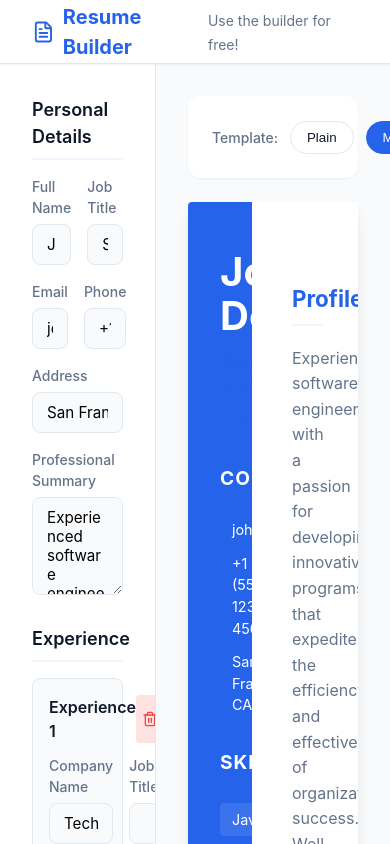
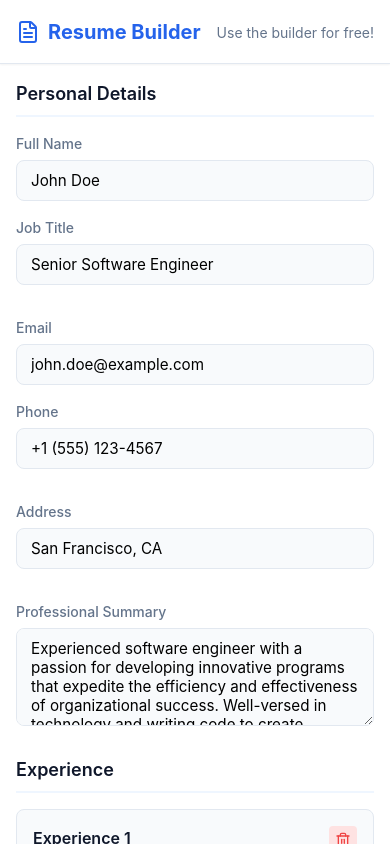
Before and after one commit to Straw-Hat-Sudip/Resume, a React (Vite) app: page / in a window 390 px wide. Shown: the top 844 px of the page. Built offline with nearby package versions, Linux system fonts and the light colour scheme.

Commit message:
Make application responsive for mobile

```diff
--- a/src/index.css
+++ b/src/index.css
@@ -514,3 +514,67 @@ input:focus, textarea:focus {
   color: #15803d;
   border: 1px solid #bbf7d0;
 }
+
+/* Responsive Media Queries */
+@media (max-width: 1024px) {
+  .app-container {
+    height: auto;
+    max-height: none;
+    overflow: auto;
+  }
+
+  .main-content {
+    flex-direction: column;
+    height: auto;
+    overflow: visible;
+  }
+
+  .form-section {
+    width: 100%;
+    border-right: none;
+    border-bottom: 1px solid var(--border);
+    overflow-y: visible;
+  }
+
+  .preview-section {
+    width: 100%;
+    overflow-x: auto;
+    padding: 16px;
+  }
+
+  .preview-toolbar {
+    flex-direction: column;
+    gap: 16px;
+  }
+
+  .resume-paper {
+    transform: scale(0.85);
+    transform-origin: top center;
+    margin-bottom: -150px;
+  }
+}
+
+@media (max-width: 640px) {
+  .header {
+    padding: 0 16px;
+  }
+
+  .form-section {
+    padding: 16px;
+  }
+
+  .input-row {
+    flex-direction: column;
+    gap: 0;
+  }
+
+  .input-row .input-col {
+    margin-bottom: 16px;
+  }
+
+  .resume-paper {
+    transform: scale(0.45);
+    transform-origin: top center;
+    margin-bottom: -600px;
+  }
+}
```
